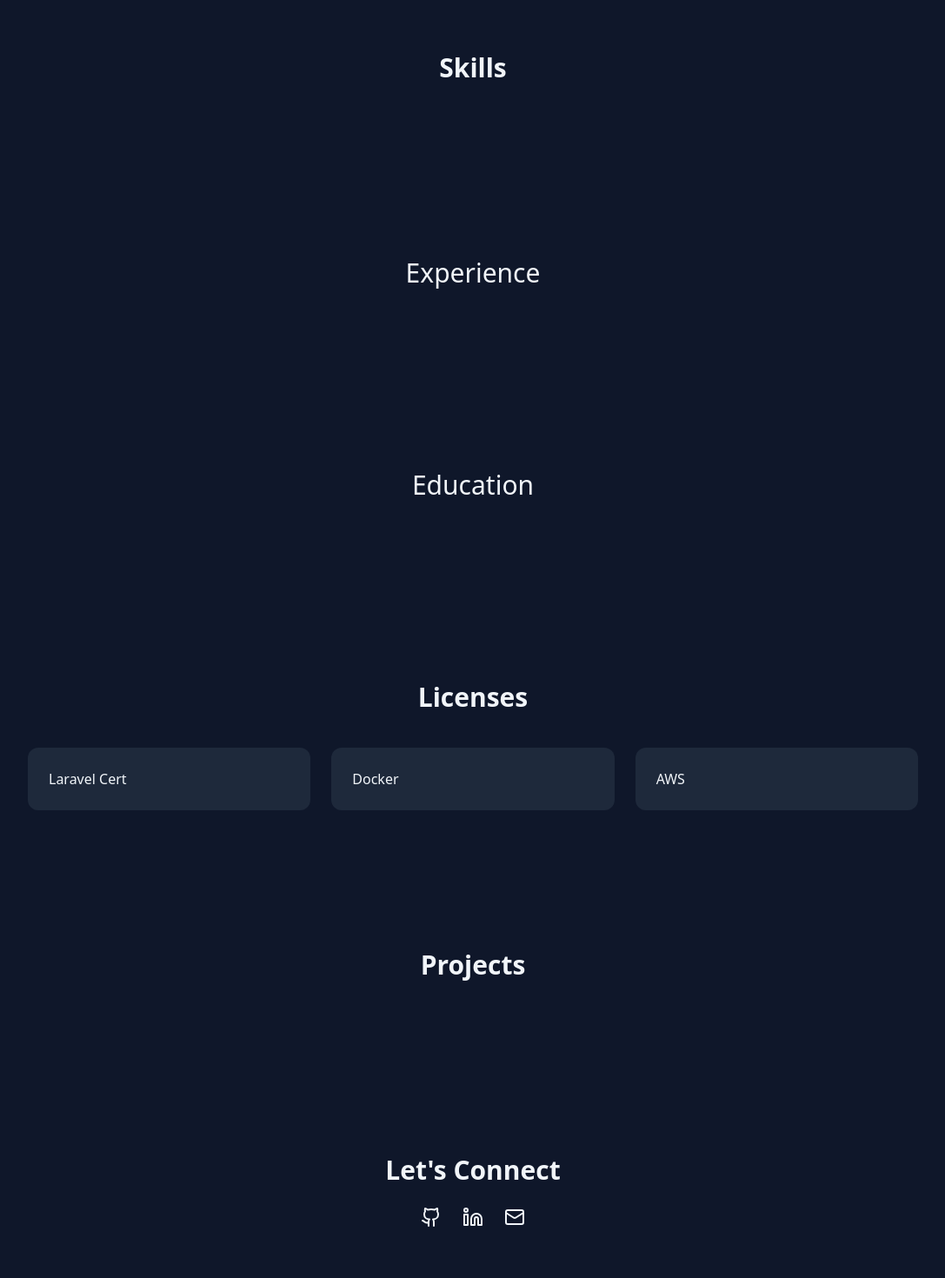
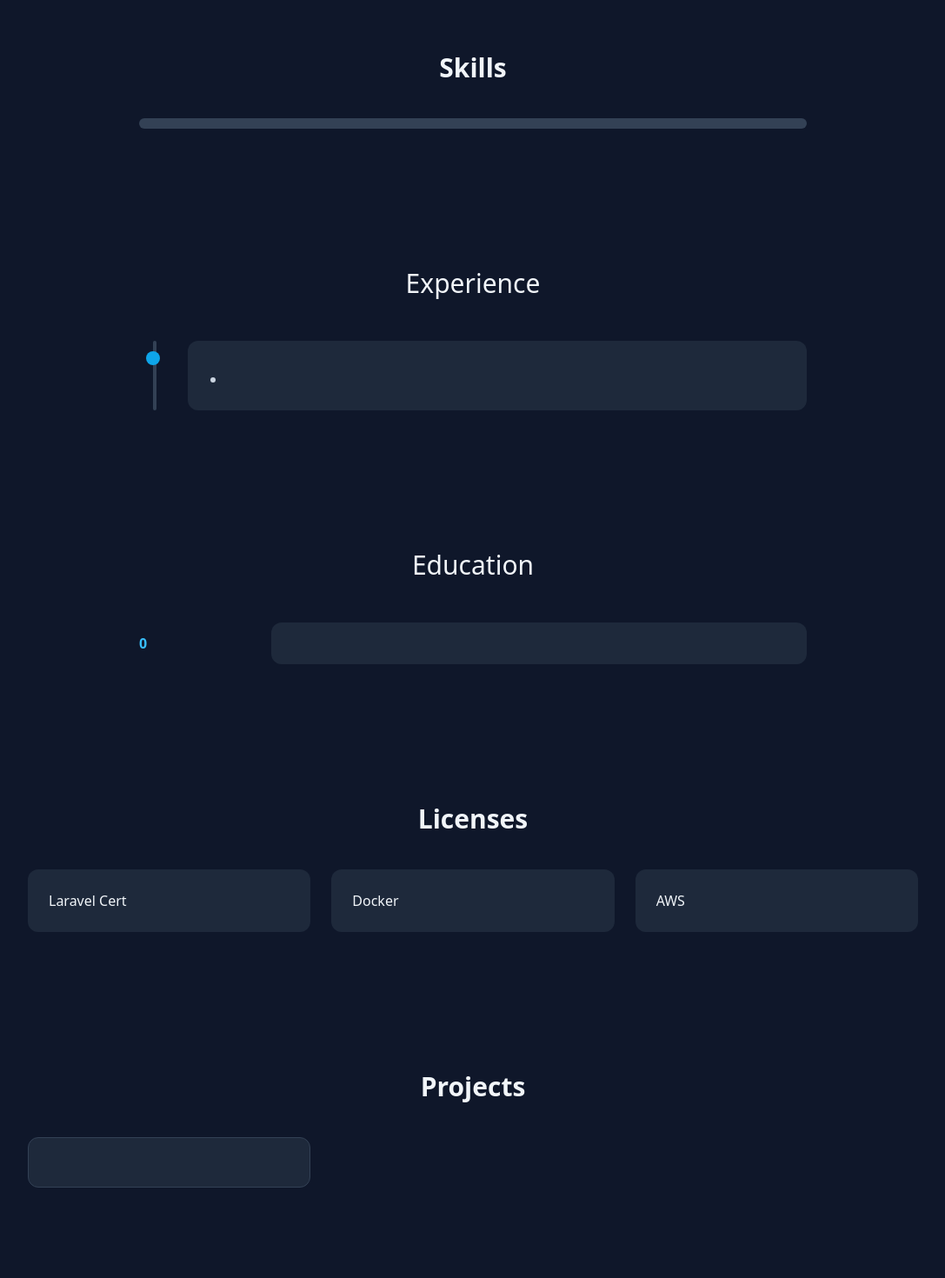
Before and after one commit to fabian832/portfolio-website, a React (Vite) app: page / in a window 1280 px wide. Shown: the part 820-2290 px from the top of the page at 87% size, without its empty margins (96-1183 px from the left). Built offline with nearby package versions, Linux system fonts and the light colour scheme.

Commit message:
fix : data temp

```diff
--- a/src/data/educations.ts
+++ b/src/data/educations.ts
@@ -1,4 +1,5 @@
 export const educations = [
+{school:"",year:"0",desc:""},
 // {school:"Bachelor Computer Science",year:"2018 - 2022",desc:"University Name"},
 // {school:"High School",year:"2015 - 2018",desc:"Science Major"},
 ];
--- a/src/data/experiences.ts
+++ b/src/data/experiences.ts
@@ -1,4 +1,5 @@
 export const experiences = [
+    {company:"",year:"",tasks:[""]},
     // {company:"Company A",year:"2022 - Present",tasks:["Working on website A","Maintain data"]},
     // {company:"Company B",year:"2020 - 2022",tasks:["Website B","Website C"]},
 ];
--- a/src/data/projects.ts
+++ b/src/data/projects.ts
@@ -1,4 +1,5 @@
 export const projects = [
+    { title: "", desc: "" },
     // { title: "E-Grocery", desc: "Ordering & POS" },
     // { title: "Warehouse", desc: "Stock Tracking" },
     // { title: "Attendance", desc: "QR System" }
--- a/src/data/skills.ts
+++ b/src/data/skills.ts
@@ -1,4 +1,5 @@
 export const skills = [
+    { name: "", level: 0 },
     // { name: "JavaScript", level: 90 },
     // { name: "React", level: 85 },
     // { name: "Laravel", level: 88 },
```
